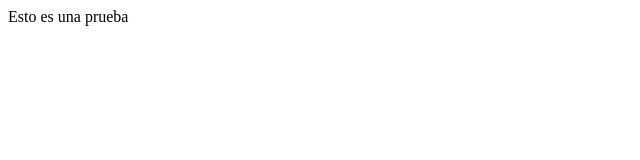
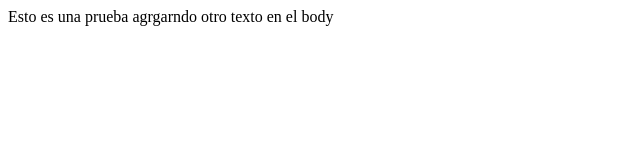
Before and after one commit to GpeMendoza/practica_2, a plain HTML site: page index.html in a window 1280 px wide. Shown: the whole page, without its empty margins (0-640 px from the left). Drawn offline with Linux system fonts and the light colour scheme.

Commit message:
agregando otro texto en body

```diff
--- a/index.html
+++ b/index.html
@@ -8,5 +8,6 @@
 </head>
 <body>
     Esto es una prueba
+    agrgarndo otro texto en el body
 </body>
 </html>
```
